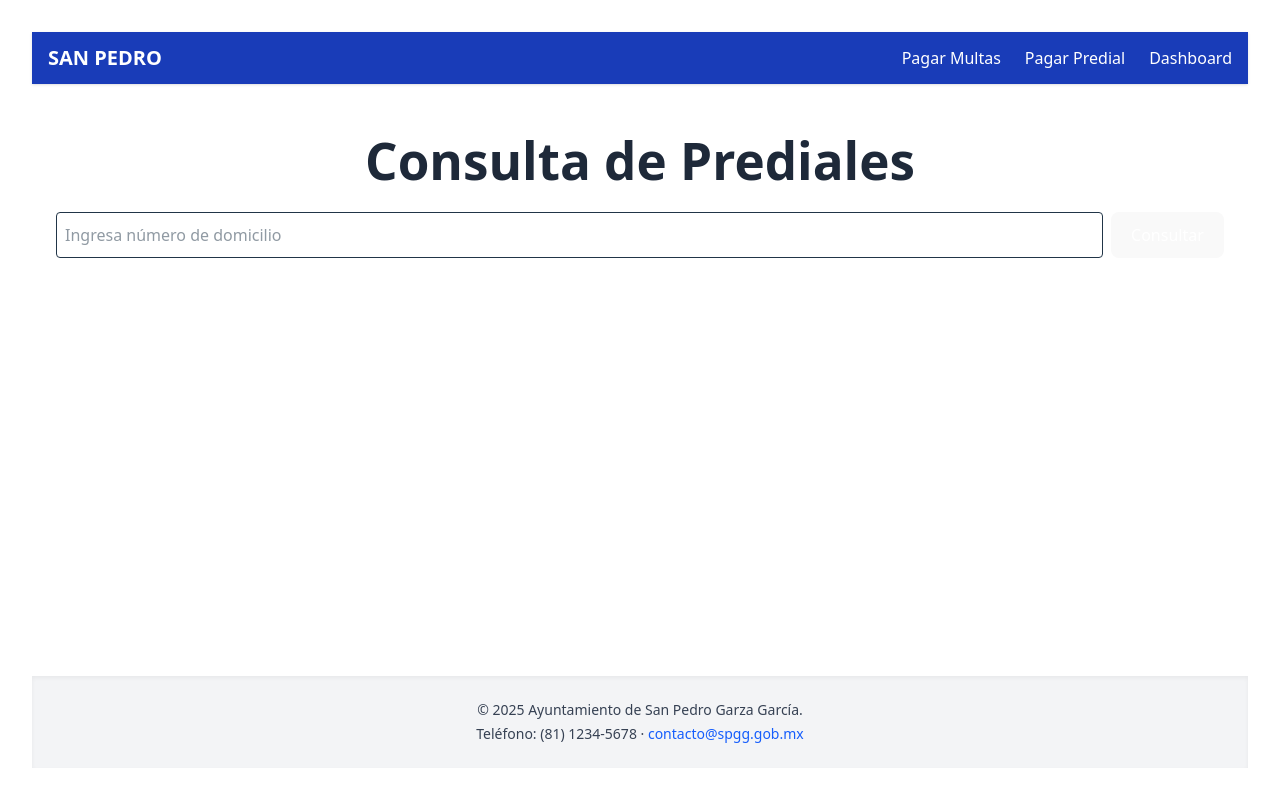
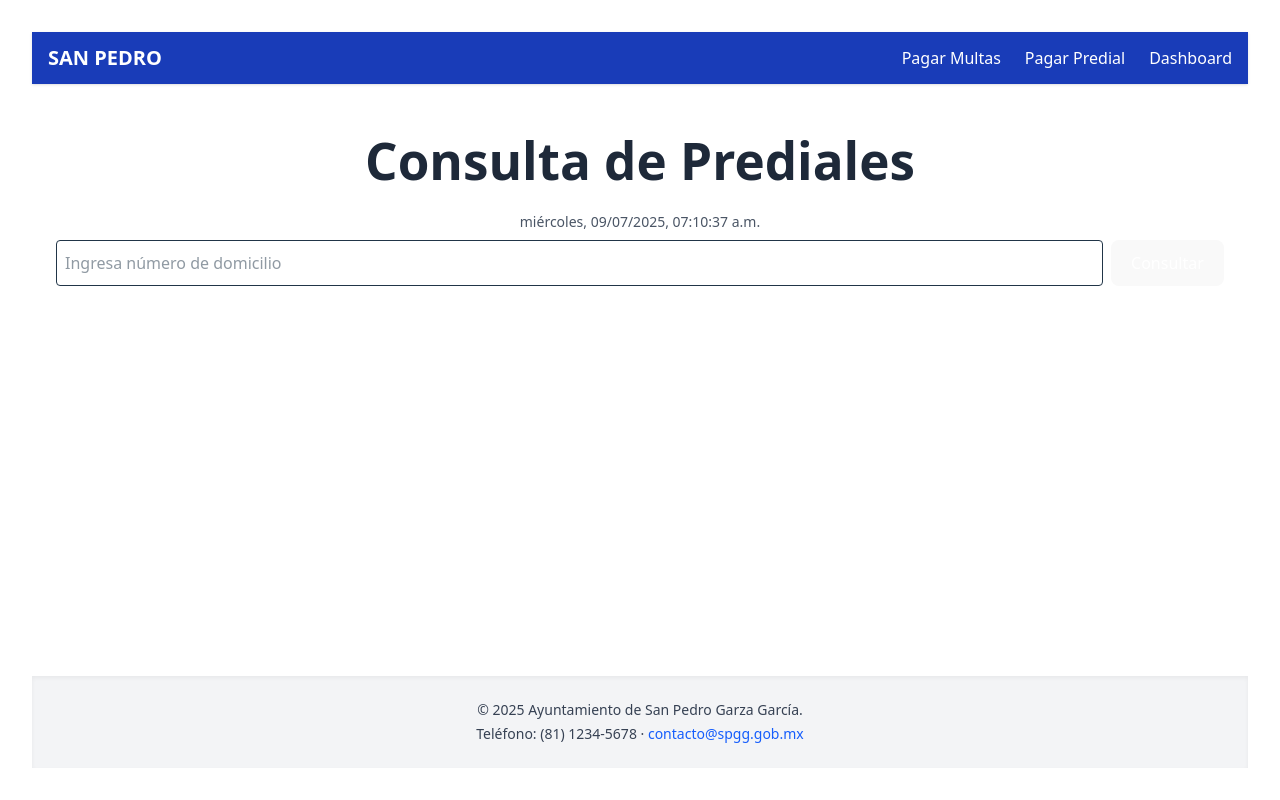
Before and after one commit to LuisDiaz-ipsilon/ingresosSPGGWeb, a React (Vite) app: page /predial in a window 1280 px wide. Built offline with nearby package versions, Linux system fonts and the light colour scheme.

Commit message:
feat see pagado and ui

```diff
--- a/src/lib/api.ts
+++ b/src/lib/api.ts
@@ -12,6 +12,7 @@ export async function fetchMultas(placa: string) {
     fecha_limite: string;
     latitude: string;
     longitude: string;
+    pagado: boolean;
   }>>;
 }
 
@@ -82,6 +83,7 @@ export async function pagarMulta(id_multa: number, monto: string) {
       monto: string;
       fecha_expedida: string;
       fecha_limite: string;
+      pagado: boolean;
     }>>;
   }
 
--- a/src/pages/MultasPage.tsx
+++ b/src/pages/MultasPage.tsx
@@ -1,4 +1,4 @@
-import { useState } from "react";
+import { useEffect, useState } from "react";
 import { fetchMultas, pagarMulta, fetchTotal, pagarTotal, downloadPdfByPlaca, enviarPdfPorCorreo } from "../lib/api";
 import { MapContainer, TileLayer, Marker, Popup } from "react-leaflet";
 import "leaflet/dist/leaflet.css";
@@ -21,6 +21,22 @@ export function MultasPage() {
   const [enviandoEmail, setEnviandoEmail] = useState(false);
   const [mensajeEnvio, setMensajeEnvio] = useState("");
 
+  const [now, setNow] = useState(new Date());
+
+  useEffect(() => {
+    const timer = setInterval(() => setNow(new Date()), 1000);
+    return () => clearInterval(timer);
+  }, []);
+
+  const fechaFormateada = now.toLocaleString("es-MX", {
+    weekday: "long",
+    year:    "numeric",
+    month:   "2-digit",
+    day:     "2-digit",
+    hour:    "2-digit",
+    minute:  "2-digit",
+    second:  "2-digit"
+  });
 
   const consultar = async () => {
     const data = await fetchMultas(placa);
@@ -58,6 +74,10 @@ export function MultasPage() {
     <div className="p-6 space-y-4">
       <h1 className="text-2xl font-bold text-gray-800 mb-6">Consulta de Multas</h1>
 
+      <p className="text-sm text-gray-600 mb-2">
+        {fechaFormateada}
+      </p>
+
       <div className="flex space-x-2">
         <input
           className="border p-2 rounded flex-1"
@@ -71,7 +91,7 @@ export function MultasPage() {
         >
           Consultar
         </button>
-        {consultado && (
+        {consultado && multas.length !== 0 && (
           <>
             <button
               className="bg-green-600 text-white px-4 rounded"
@@ -89,8 +109,13 @@ export function MultasPage() {
         )}
       </div>
 
+      {consultado && multas.length === 0 && (
+        <p className="text-center text-gray-600 py-4">
+          No hay multas pendientes para la placa <strong>{placa}</strong>.
+        </p>
+      )}
 
-      {consultado && (
+      {consultado && multas.length !== 0 && (
         <>
             <table className="w-full table-auto border-collapse">
             <thead>
@@ -104,20 +129,23 @@ export function MultasPage() {
               {multas.map(m => (
                 <tr
                   key={m.id_multa}
-                  className="hover:bg-gray-50 cursor-pointer"
+                  className={`hover:bg-gray-200 cursor-pointer ${m.pagado ? 'opacity-50' : ''}`}
                 >
                   <td className="border px-2 py-1">{m.id_multa}</td>
                   <td className="border px-2 py-1">{m.tipo_multa}</td>
                   <td className="border px-2 py-1">${m.monto}</td>
                   <td className="border px-2 py-1">{m.fecha_expedida}</td>
                   <td className="border px-2 py-1">{m.fecha_limite}</td>
-                  <td className="border px-2 py-1">
+                  <td className="border px-2 py-1 space-x-2">
                     <button
                       className="bg-blue-500 text-white px-2 py-1 rounded"
                       onClick={() => setSelected(m)}
                     >
                       Mapa
                     </button>
+                    {m.pagado ? (
+                      <button disabled={true} className="!bg-gray-700 px-2 py-1 rounded !text-green-600 !font-semibold !cursor-not-allowed">Pagado</button>
+                      ) : (
                       <button
                         className="bg-yellow-500 text-white px-2 py-1 rounded"
                         onClick={e => {
@@ -132,6 +160,7 @@ export function MultasPage() {
                       >
                         Pagar
                       </button>
+                    )}
                   </td>
                 </tr>
               ))}
--- a/src/pages/PredialesPage.tsx
+++ b/src/pages/PredialesPage.tsx
@@ -1,4 +1,4 @@
-import { useState } from "react";
+import { useEffect, useState } from "react";
 import { fetchPrediales, pagarPredial, fetchTotalPrediales, pagarTotalPrediales, downloadPdfByDomicilio, enviarPdfPredialPorCorreo } from "../lib/api";
 import { PagoModal } from "../components/PagoModal";
 
@@ -17,6 +17,23 @@ export function PredialesPage() {
   const [email, setEmail] = useState("");
   const [enviandoEmail, setEnviandoEmail] = useState(false);
   const [mensajeEnvio, setMensajeEnvio] = useState("");
+
+  const [now, setNow] = useState(new Date());
+
+  useEffect(() => {
+    const timer = setInterval(() => setNow(new Date()), 1000);
+    return () => clearInterval(timer);
+  }, []);
+
+  const fechaFormateada = now.toLocaleString("es-MX", {
+    weekday: "long",
+    year:    "numeric",
+    month:   "2-digit",
+    day:     "2-digit",
+    hour:    "2-digit",
+    minute:  "2-digit",
+    second:  "2-digit"
+  });
 
   const consultar = async () => {
     const domicilioNumber = parseInt(domicilioId);
@@ -61,6 +78,10 @@ export function PredialesPage() {
     <div className="p-6 space-y-4">
       <h1 className="text-2xl font-bold text-gray-800 mb-6">Consulta de Prediales</h1>
 
+      <p className="text-sm text-gray-600 mb-2">
+        {fechaFormateada}
+      </p>
+
       <div className="flex space-x-2">
         <input
           className="border p-2 rounded flex-1"
@@ -75,7 +96,7 @@ export function PredialesPage() {
         >
           Consultar
         </button>
-        {consultado && (
+        {consultado && prediales.length !== 0 && (
           <>
             <button
               className="bg-green-600 text-white px-4 rounded"
@@ -93,7 +114,13 @@ export function PredialesPage() {
         )}
       </div>
 
-      {consultado && (
+      {consultado && prediales.length === 0 &&(
+        <p className="text-center text-gray-600 py-4">
+          No hay pagos de predial pendiente para el domcilio indicado. <strong>{domicilioId}</strong>
+        </p>
+      )}
+
+      {consultado && prediales.length !== 0 && (
         <>
           <table className="w-full table-auto border-collapse">
             <thead>
@@ -107,14 +134,17 @@ export function PredialesPage() {
               {prediales.map(p => (
                 <tr
                   key={p.id_predial}
-                  className="hover:bg-gray-50"
+                  className={`hover:bg-gray-200 cursor-pointer ${p.pagado ? 'opacity-50' : ''}`}
                 >
                   <td className="border px-2 py-1">{p.id_predial}</td>
                   <td className="border px-2 py-1">${p.monto}</td>
                   <td className="border px-2 py-1">{p.fecha_expedida}</td>
                   <td className="border px-2 py-1">{p.fecha_limite}</td>
                   <td className="border px-2 py-1">
-                    <button
+                    {p.pagado ? (
+                      <button disabled={true} className="!bg-gray-700 px-2 py-1 rounded !text-green-600 !font-semibold !cursor-not-allowed">Pagado</button>
+                    ): (
+                      <button
                       className="bg-yellow-500 text-white px-2 py-1 rounded"
                       onClick={e => {
                         e.stopPropagation();
@@ -128,6 +158,7 @@ export function PredialesPage() {
                     >
                       Pagar
                     </button>
+                    )}
                   </td>
                 </tr>
               ))}
```
Lines whose indentation alone changed are shown as unchanged.
